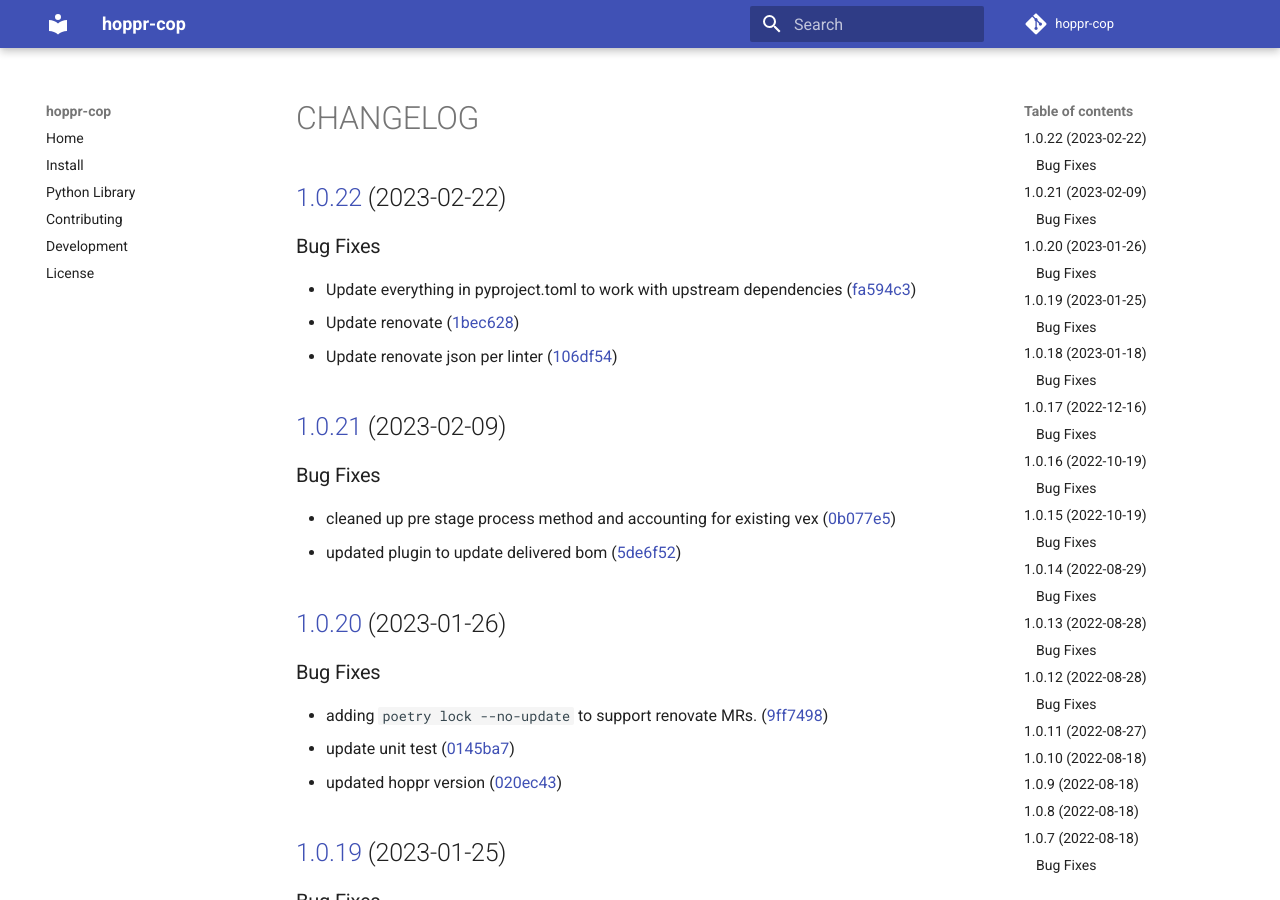
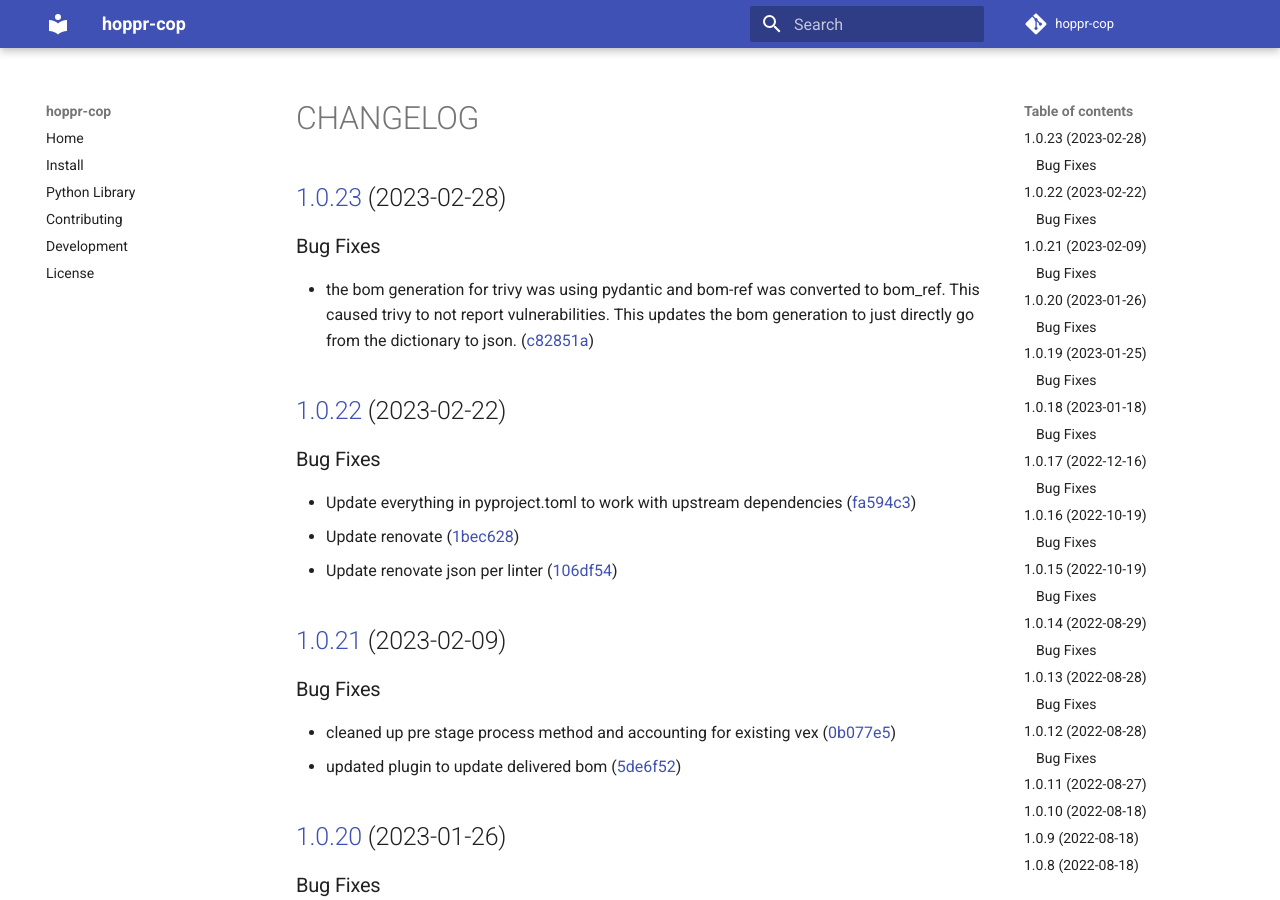
Before and after one commit to lmco/hoppr-cop, an MkDocs documentation site: the page built from docs/CHANGELOG.md, in a window 1280 px wide and 900 px high. Built offline with MkDocs 1.6.1 and Material for MkDocs 9.7.7, drawn with Linux system fonts in a browser that asks for light colours; comment, search, counter and statistics services are not loaded.

Commit message:
chore(release): 1.0.23
## [1.0.23](https://gitlab.com/hoppr/hoppr-cop/compare/v1.0.22...v1.0.23) (2023-02-28)

### Bug Fixes

* the bom generation for trivy was using pydantic and bom-ref was converted to bom_ref. This caused trivy to not report vulnerabilities. This updates the bom generation to just directly go from the dictionary to json. ([c82851a](https://gitlab.com/hoppr/hoppr-cop/commit/c82851a11c7a6ef311b5ad4474edd5fbc1fc8740))

```diff
--- a/docs/CHANGELOG.md
+++ b/docs/CHANGELOG.md
@@ -1,3 +1,10 @@
+## [1.0.23](https://gitlab.com/hoppr/hoppr-cop/compare/v1.0.22...v1.0.23) (2023-02-28)
+
+
+### Bug Fixes
+
+* the bom generation for trivy was using pydantic and bom-ref was converted to bom_ref. This caused trivy to not report vulnerabilities. This updates the bom generation to just directly go from the dictionary to json. ([c82851a](https://gitlab.com/hoppr/hoppr-cop/commit/c82851a11c7a6ef311b5ad4474edd5fbc1fc8740))
+
 ## [1.0.22](https://gitlab.com/hoppr/hoppr-cop/compare/v1.0.21...v1.0.22) (2023-02-22)
 
 
--- a/hopprcop/__init__.py
+++ b/hopprcop/__init__.py
@@ -1,2 +1,2 @@
 """bom vulnerability scanners"""
-__version__ = "1.0.22"
+__version__ = "1.0.23"
--- a/pyproject.toml
+++ b/pyproject.toml
@@ -1,6 +1,6 @@
 [tool.poetry]
 name = "hoppr-cop"
-version = "1.0.22"
+version = "1.0.23"
 description = ""
 authors = ["kganger <keith.e.ganger@lmco.com>"]
 license = "MIT"
```
